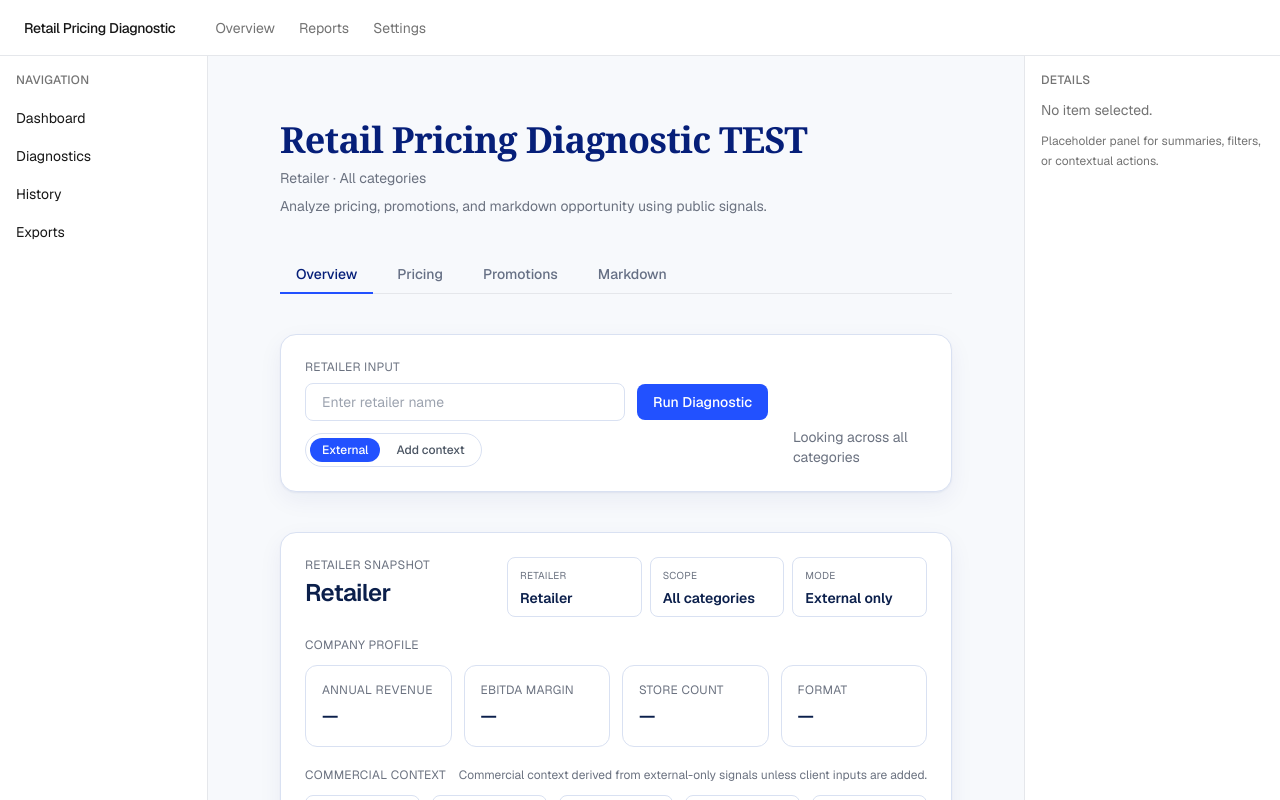
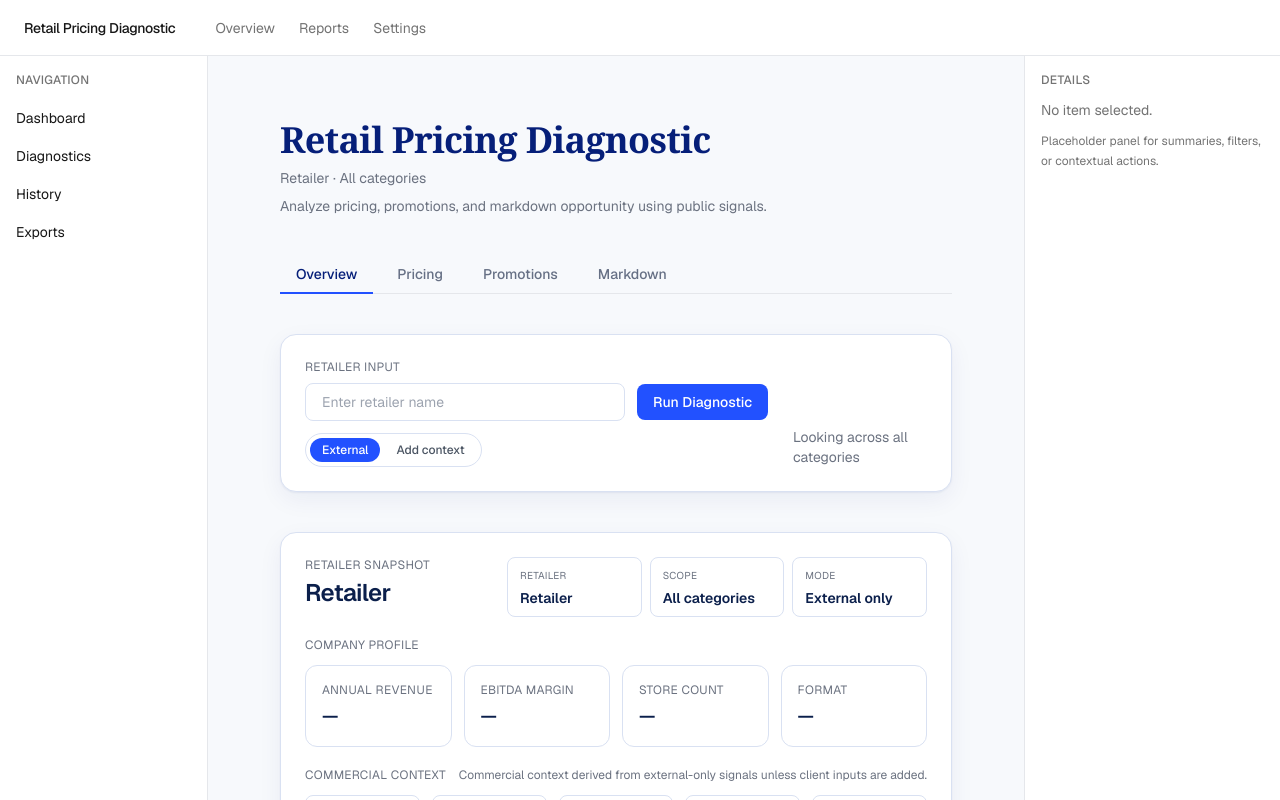
Before and after one commit to jkurth92/retail-pricing-diagnostic, a Next.js app: page / in a window 1280 px wide. Shown: the top 800 px of the page. Built offline with nearby package versions, Linux system fonts and the light colour scheme.

Commit message:
Fix JSX typing / page cleanup

```diff
--- a/app/page.tsx
+++ b/app/page.tsx
@@ -83,7 +83,7 @@ const opportunity = estimateOpportunity(mockInputs);
     <div className="min-h-screen bg-[var(--ui-bg)] p-10 max-w-[1200px] mx-auto space-y-10 text-[var(--ui-text)]">
       <header className="space-y-2">
   <h1 className="brand-heading text-4xl font-semibold tracking-tight">
-  Retail Pricing Diagnostic TEST
+  Retail Pricing Diagnostic
 </h1>
 <p className="text-sm text-gray-500 mt-1">
   {selectedRetailer} · All categories
```
